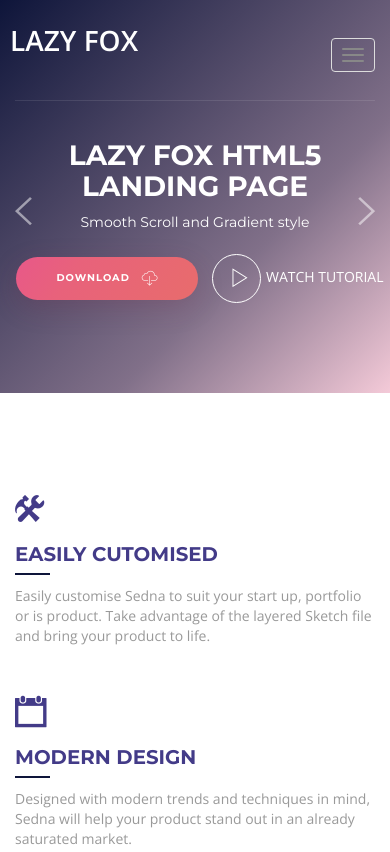
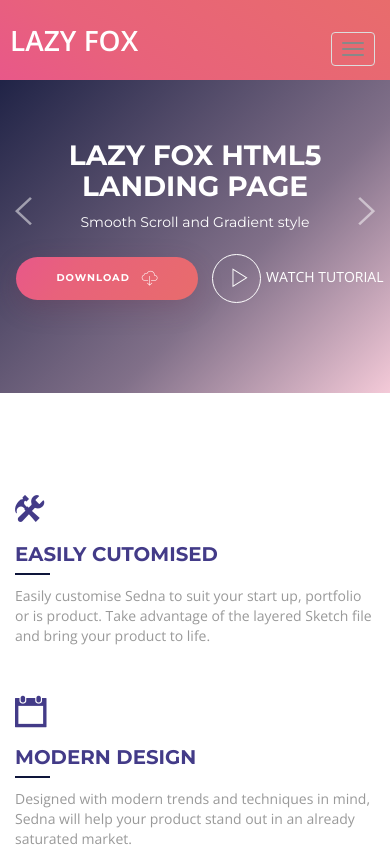
Before and after one commit to technext/Lazyfox, a plain HTML site: page index.html in a window 390 px wide. Shown: the top 852 px of the page. Drawn offline with nearby package versions, Linux system fonts and the light colour scheme; files whose address does not match are found by name.

Commit message:
small bug fixed

```diff
--- a/css/style.css
+++ b/css/style.css
@@ -592,6 +592,20 @@ ul.social-list li a:hover, ul.social-list li a:focus{
 	.card-block{
 		padding: 2rem;
 	}
+	.navbar{
+	    background-image: -webkit-linear-gradient(305deg, rgb(232,88,137) 0%, rgb(232,98,123) 32%, rgb(232,108,108) 100%);
+	    background-image: -o-linear-gradient(305deg, rgb(232,88,137) 0%, rgb(232,98,123) 32%, rgb(232,108,108) 100%);
+	    background-image: linear-gradient(35deg, rgb(232,88,137) 0%, rgb(232,98,123) 32%, rgb(232,108,108) 100%);
+	}
+	.navbar-divider{
+		display: none;
+	}
+	.navbar-toggle{
+		margin-top: 2px;
+	}
+	.logo-colored img, .logo-white img{
+		max-height: 40px;
+	}
 }
 @media screen and (min-width: 769px){
 	.image-right-slide-wraper{
```
